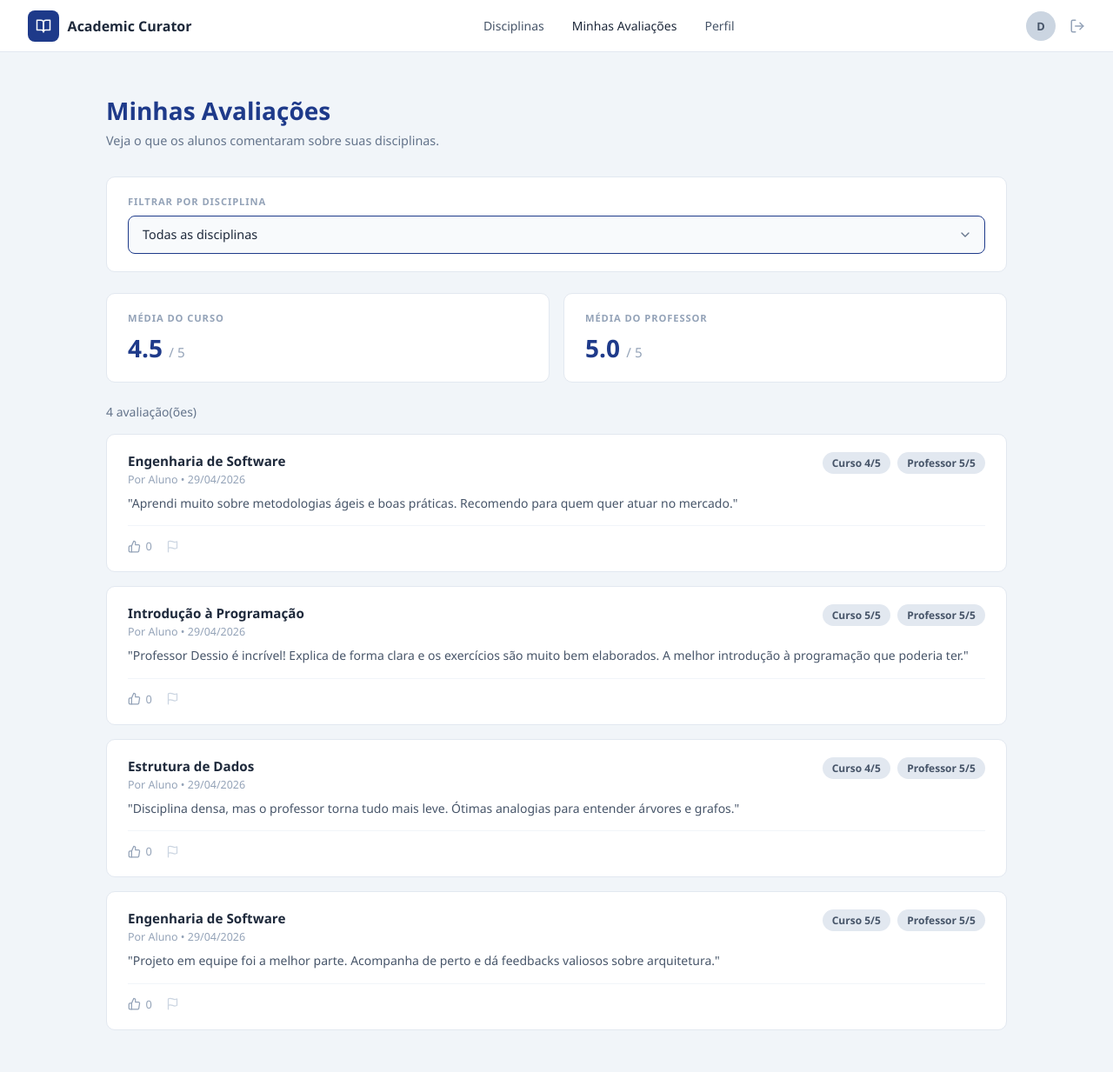
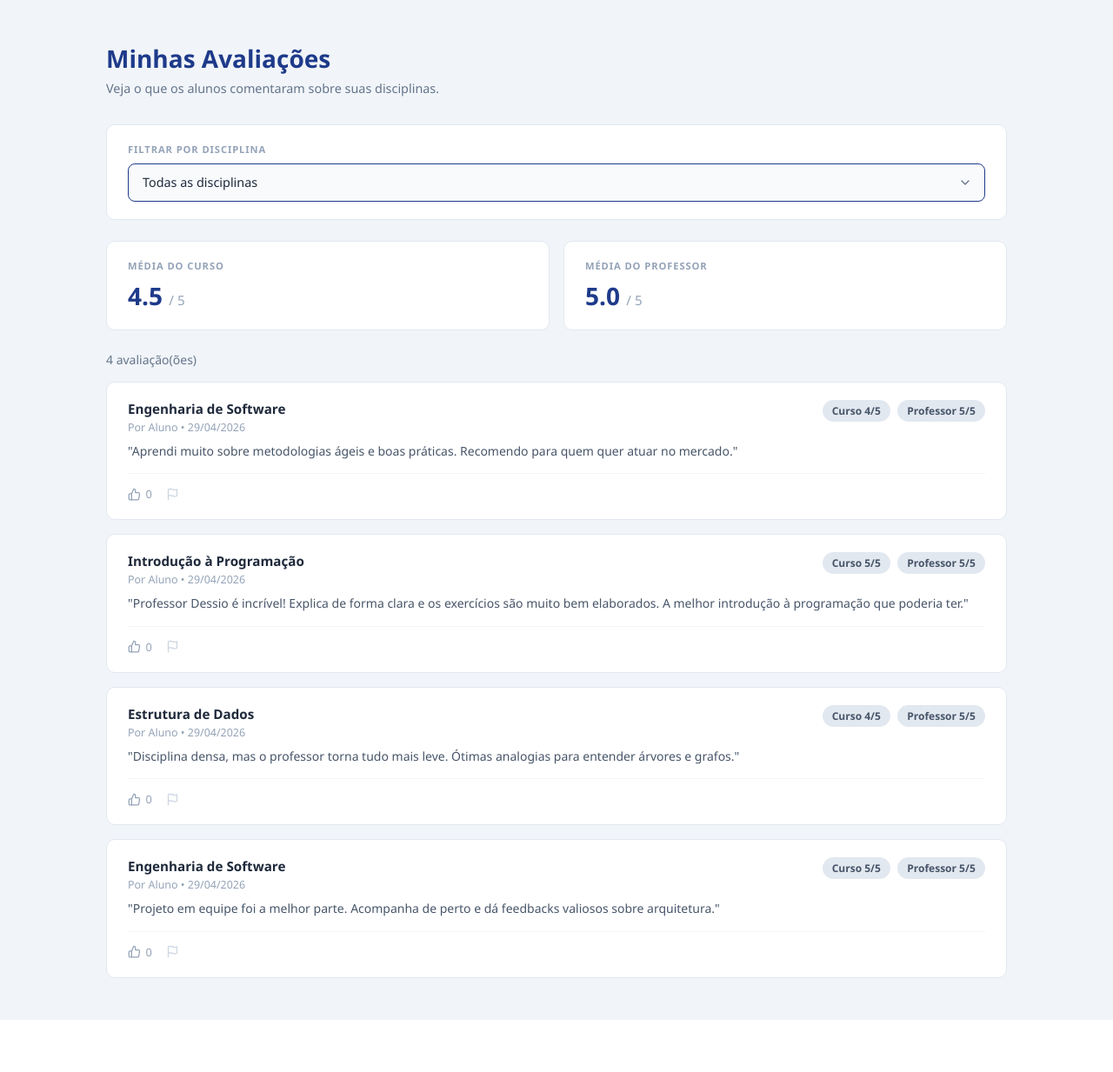
Before and after one commit to lemairetheo/INF1039_Projeto, a Django app: page /minhas-avaliacoes/ in a window 1280 px wide. Shown: the whole page at 87% size. After the commit the page ends 1173 px from the top, so only its background shows below. Run offline with Django 5.2, Linux system fonts and the light colour scheme.

Commit message:
Ajeitando a página minhas avaliações

```diff
--- a/core/templates/core/minhas-avaliacoes-prof.html
+++ b/core/templates/core/minhas-avaliacoes-prof.html
@@ -9,38 +9,6 @@
   <link rel="stylesheet" href="{% static 'css/minhas-avaliacoes-prof.css' %}" />
 </head>
 <body>
-
-  <!-- NAVBAR -->
-  <nav class="navbar">
-    <a href="#" class="navbar__brand">
-      <div class="navbar__logo">
-        <svg xmlns="http://www.w3.org/2000/svg" viewBox="0 0 24 24" fill="none"
-          stroke="currentColor" stroke-width="2" stroke-linecap="round" stroke-linejoin="round">
-          <path d="M2 3h6a4 4 0 0 1 4 4v14a3 3 0 0 0-3-3H2z"/>
-          <path d="M22 3h-6a4 4 0 0 0-4 4v14a3 3 0 0 1 3-3h7z"/>
-        </svg>
-      </div>
-      <span class="navbar__name">Academic Curator</span>
-    </a>
-
-    <div class="navbar__nav">
-      <a href="#" class="navbar__link">Disciplinas</a>
-      <a href="#" class="navbar__link navbar__link--active">Minhas Avaliações</a>
-      <a href="#" class="navbar__link">Perfil</a>
-    </div>
-
-    <div class="navbar__actions">
-      <div class="navbar__avatar">D</div>
-      <button class="navbar__logout" aria-label="Sair">
-        <svg xmlns="http://www.w3.org/2000/svg" viewBox="0 0 24 24" fill="none"
-          stroke="currentColor" stroke-width="2" stroke-linecap="round" stroke-linejoin="round">
-          <path d="M9 21H5a2 2 0 0 1-2-2V5a2 2 0 0 1 2-2h4"/>
-          <polyline points="16 17 21 12 16 7"/>
-          <line x1="21" y1="12" x2="9" y2="12"/>
-        </svg>
-      </button>
-    </div>
-  </nav>
 
   <!-- PAGE -->
   <main class="page">
--- a/static/core/css/minhas-avaliacoes-prof.css
+++ b/static/core/css/minhas-avaliacoes-prof.css
@@ -10,104 +10,6 @@ body {
   background-color: #f1f5f9;
   color: #1e293b;
   min-height: 100vh;
-}
-
-/* ===== NAVBAR ===== */
-.navbar {
-  background-color: #ffffff;
-  border-bottom: 1px solid #e2e8f0;
-  padding: 0 2rem;
-  height: 60px;
-  display: flex;
-  align-items: center;
-  justify-content: space-between;
-}
-
-.navbar__brand {
-  display: flex;
-  align-items: center;
-  gap: 0.6rem;
-  text-decoration: none;
-}
-
-.navbar__logo {
-  width: 36px;
-  height: 36px;
-  background-color: #1e3a8a;
-  border-radius: 8px;
-  display: flex;
-  align-items: center;
-  justify-content: center;
-  color: #ffffff;
-  flex-shrink: 0;
-}
-
-.navbar__logo svg {
-  width: 18px;
-  height: 18px;
-}
-
-.navbar__name {
-  font-size: 1rem;
-  font-weight: 700;
-  color: #1e293b;
-}
-
-.navbar__nav {
-  display: flex;
-  align-items: center;
-  gap: 2rem;
-}
-
-.navbar__link {
-  font-size: 0.875rem;
-  color: #475569;
-  text-decoration: none;
-  font-weight: 500;
-  transition: color 0.15s;
-}
-
-.navbar__link:hover,
-.navbar__link--active {
-  color: #1e293b;
-}
-
-.navbar__actions {
-  display: flex;
-  align-items: center;
-  gap: 1rem;
-}
-
-.navbar__avatar {
-  width: 34px;
-  height: 34px;
-  border-radius: 50%;
-  background-color: #cbd5e1;
-  display: flex;
-  align-items: center;
-  justify-content: center;
-  font-size: 0.8rem;
-  font-weight: 700;
-  color: #475569;
-}
-
-.navbar__logout {
-  background: none;
-  border: none;
-  cursor: pointer;
-  color: #94a3b8;
-  display: flex;
-  align-items: center;
-  transition: color 0.15s;
-}
-
-.navbar__logout:hover {
-  color: #475569;
-}
-
-.navbar__logout svg {
-  width: 18px;
-  height: 18px;
 }
 
 /* ===== PAGE LAYOUT ===== */
```
